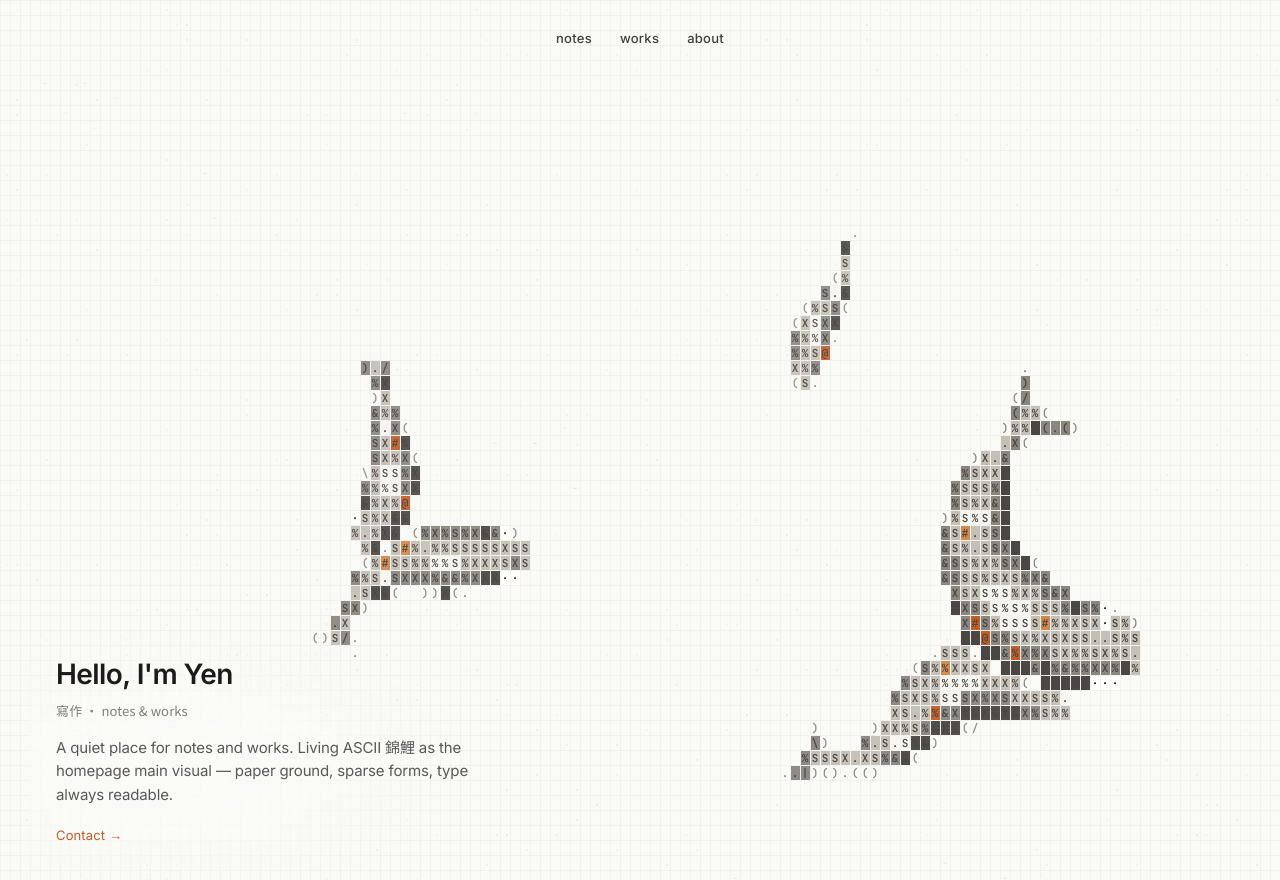
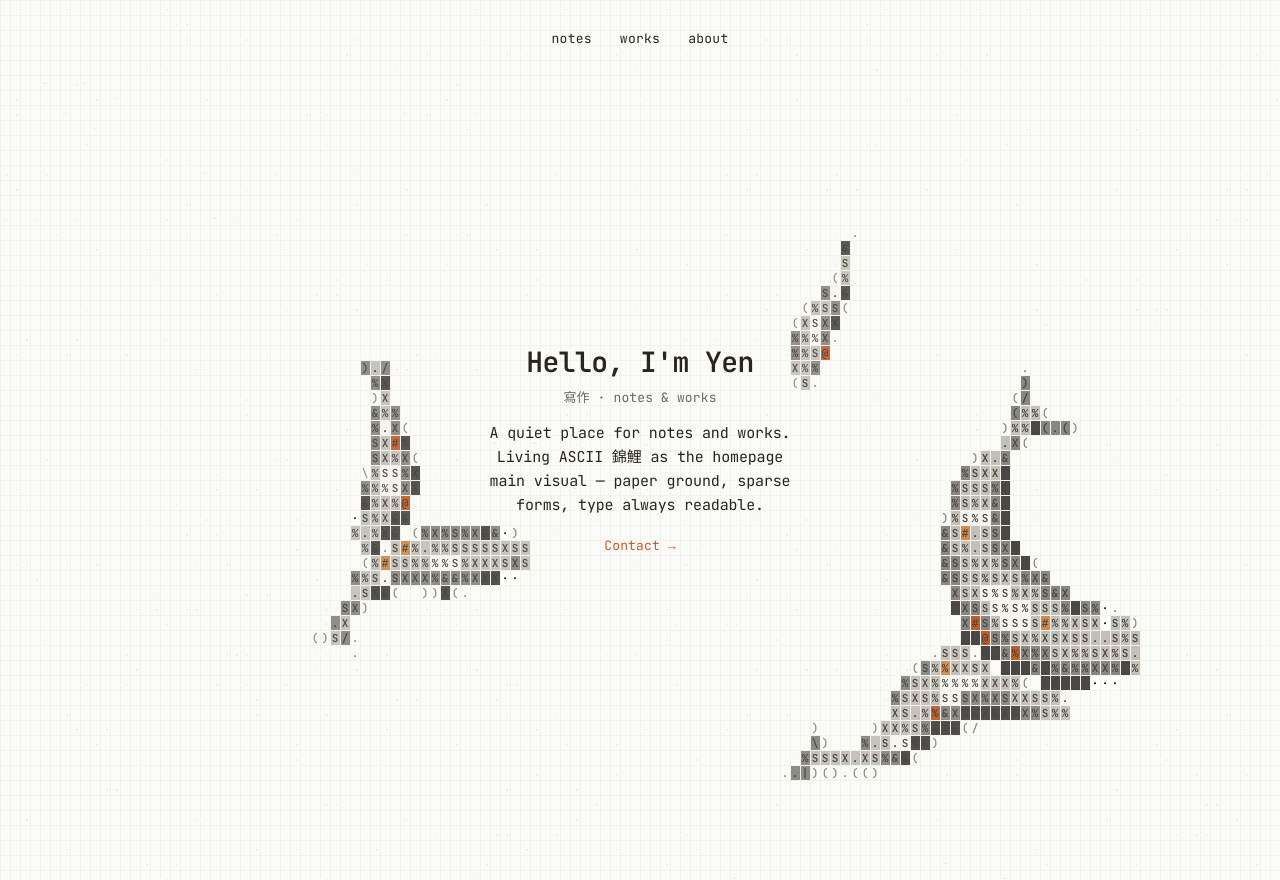
Before and after one commit to laiyenju/laiyenju.github.io, a Jekyll site: the page index.html, which Jekyll copies as it is, in a window 1280 px wide. Shown: the top 880 px of the page. Built offline with Jekyll 4.4.1, drawn with Linux system fonts in a browser that asks for light colours.

Commit message:
preview: center home copy in JetBrains Mono
Co-authored-by: Yen Lai <yenju.lai@icloud.com>

```diff
--- a/assets/css/site.css
+++ b/assets/css/site.css
@@ -144,12 +144,13 @@ a:hover {
 
 /* —— Homepage (full-viewport ASCII 河豚 stage) —— */
 body.home {
-  font-family: var(--font-latin);
+  font-family: "JetBrains Mono", "Noto Sans TC", ui-monospace, monospace;
+  font-weight: 400;
   overflow: hidden;
   height: 100vh;
   height: 100dvh;
   background: #fafaf7;
-  color: #1c1b19;
+  color: #2a2420;
 }
 
 .home-stage {
@@ -185,14 +186,14 @@ body.home {
   top: 28px;
   left: 50%;
   transform: translateX(-50%);
-  z-index: 3;
+  z-index: 4;
   display: flex;
   gap: 28px;
-  font-family: var(--font-latin);
+  font-family: "JetBrains Mono", "Noto Sans TC", ui-monospace, monospace;
   font-size: 13px;
-  font-weight: 500;
+  font-weight: 400;
   letter-spacing: 0.02em;
-  color: rgba(28, 27, 25, 0.84); /* was 0.72 — deepen further, still quiet */
+  color: #2a2420;
 }
 .home-nav::before {
   content: "";
@@ -213,66 +214,61 @@ body.home {
 }
 .home-nav a:hover {
   opacity: 1;
-  color: rgba(28, 27, 25, 0.95);
+  color: #2a2420;
 }
 
 .home-chrome {
   position: absolute;
-  left: clamp(24px, 5vw, 56px);
-  bottom: clamp(28px, 6vh, 64px);
-  z-index: 3;
-  max-width: min(420px, 86vw);
+  left: 50%;
+  top: 50%;
+  bottom: auto;
+  transform: translate(-50%, -50%);
+  z-index: 5;
+  width: min(34ch, calc(100% - 48px));
+  max-width: 36ch;
+  text-align: center;
 }
 
 .home-dim {
-  position: absolute;
-  left: -28px;
-  right: -36px;
-  top: -24px;
-  bottom: -28px;
-  z-index: -1;
-  pointer-events: none;
-  background: radial-gradient(
-    ellipse 80% 70% at 30% 55%,
-    rgba(250, 250, 247, 0.92) 0%,
-    rgba(250, 250, 247, 0.72) 42%,
-    rgba(250, 250, 247, 0) 78%
-  );
-  filter: blur(1px);
+  display: none;
 }
 
 .home-copy {
   position: relative;
-  font-family: var(--font-latin);
-  color: #1c1b19;
-}
-.home-copy .home-sub,
-body.lang-zh-Hant .home-copy .home-sub {
-  font-family: var(--font-zh);
+  font-family: "JetBrains Mono", "Noto Sans TC", ui-monospace, monospace;
+  font-weight: 400;
+  color: #2a2420;
+  background: none;
 }
 
 .home-greeting {
   margin: 0 0 8px;
+  font-family: "JetBrains Mono", "Noto Sans TC", ui-monospace, monospace;
   font-size: clamp(22px, 2.6vw, 28px);
   font-weight: 600;
   letter-spacing: -0.02em;
   line-height: 1.25;
+  color: #2a2420;
 }
 
 .home-sub {
   margin: 0 0 14px;
+  font-family: "JetBrains Mono", "Noto Sans TC", ui-monospace, monospace;
   font-size: 13px;
+  font-weight: 400;
   letter-spacing: 0.01em;
-  color: rgba(28, 27, 25, 0.55);
+  color: #6e6a64;
 }
 
 .home-slogan {
-  margin: 0 0 18px;
+  margin: 0 auto 18px;
+  font-family: "JetBrains Mono", "Noto Sans TC", ui-monospace, monospace;
   font-size: 13px;
+  font-weight: 400;
   line-height: 1.55;
   letter-spacing: -0.01em;
-  color: rgba(28, 27, 25, 0.72);
-  max-width: 34em;
+  color: #2a2420;
+  max-width: 36ch;
 }
 @media (min-width: 900px) {
   .home-slogan {
@@ -283,7 +279,9 @@ body.lang-zh-Hant .home-copy .home-sub {
 
 .home-contact {
   margin: 0;
+  font-family: "JetBrains Mono", "Noto Sans TC", ui-monospace, monospace;
   font-size: 13px;
+  font-weight: 400;
   letter-spacing: 0.01em;
 }
 .home-contact a {
@@ -301,9 +299,7 @@ body.lang-zh-Hant .home-copy .home-sub {
     font-size: 12px;
   }
   .home-chrome {
-    left: 20px;
-    right: 20px;
-    max-width: none;
+    width: min(34ch, calc(100% - 40px));
   }
   body.home {
     overflow: auto;
```
Also changed, not shown: _preview/assets/css/site.css (+34 -38 lines).
